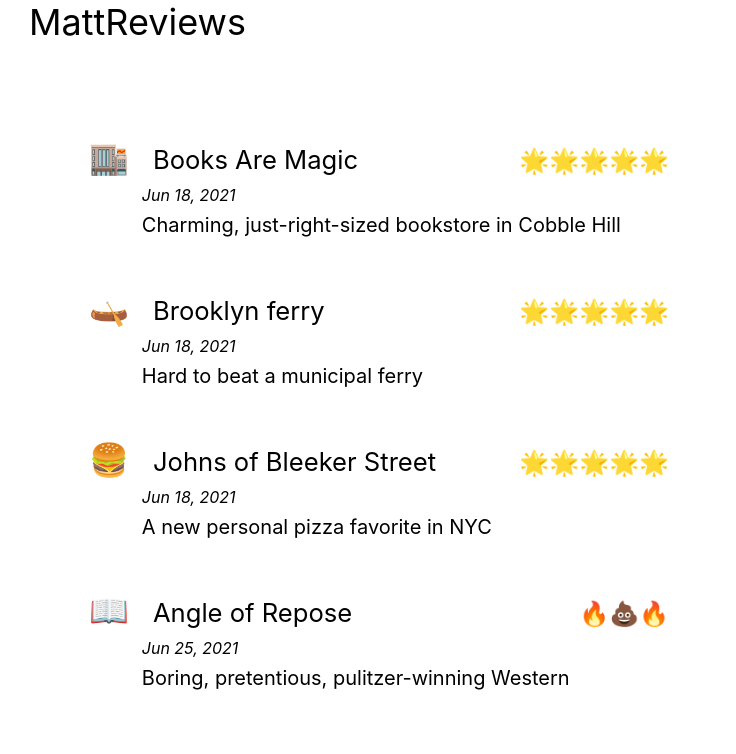
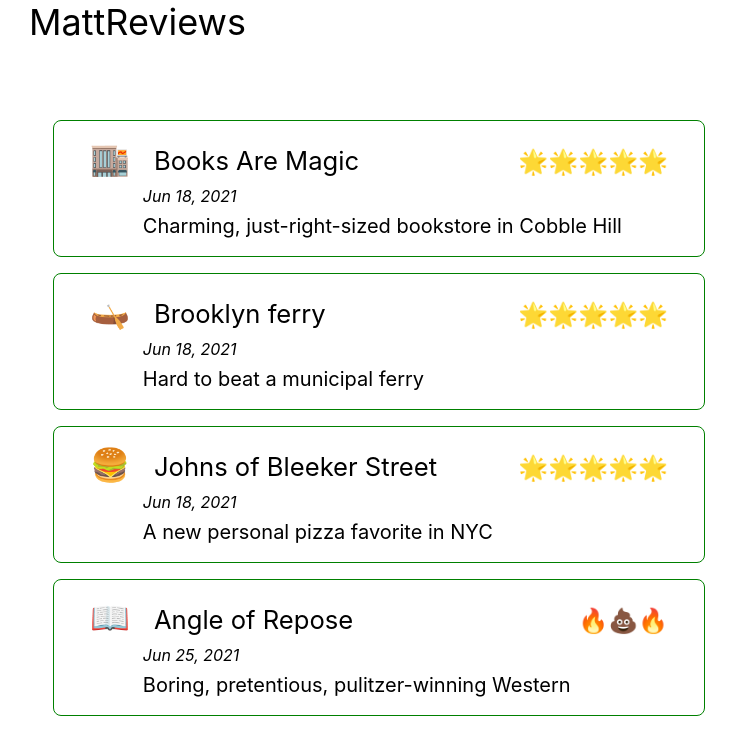
Before and after one commit to seinwave/mattseidholz, a Next.js app: page /reviews in a window 1280 px wide. Shown: the top 754 px of the page, without its empty margins (261-997 px from the left). Built offline with nearby package versions, Linux system fonts and the light colour scheme.

Commit message:
Get queries CONSTANT-ified; add 'tooltips' to categories

```diff
--- a/_content/reviews/2021-06-19-brooklyn-ferry.md
+++ b/_content/reviews/2021-06-19-brooklyn-ferry.md
@@ -3,7 +3,7 @@
 author: matt
 title: Brooklyn ferry
 creator: MTA
-type: Experience
+type: experience
 published: 2021-06-18
 human_published: Jun 18, 2021
 rating: 5
--- a/_content/reviews/2021-06-20-johns-pizza.md
+++ b/_content/reviews/2021-06-20-johns-pizza.md
@@ -3,7 +3,7 @@
 author: matt
 title: Johns of Bleeker Street
 creator: MTA
-type: Restaurant
+type: restaurant
 published: 2021-06-18
 human_published: Jun 18, 2021
 rating: 5
--- a/pages/reviews.js
+++ b/pages/reviews.js
@@ -3,19 +3,13 @@
 import styled from "styled-components";
 import { ServerStyleSheet } from "styled-components";
 import { Helmet } from "react-helmet";
-import { COLORS, FONTSIZES, RATINGS, EMOJIS } from "../styles/CONSTANTS";
-
-/*---
-layout: post
-author: matt
-title: Johns of Bleeker Street
-creator: MTA
-type: Restaurant
-published: 2021-06-18
-human_published: Jun 18, 2021
-rating: 5
-summary: A new personal pizza favorite in NYC
---- */
+import {
+  COLORS,
+  FONTSIZES,
+  RATINGS,
+  EMOJIS,
+  QUERIES,
+} from "../styles/CONSTANTS";
 
 export default function Index({ reviews, ssrStyles }) {
   const data = React.useMemo(() => reviews.map((review) => review.frontmatter));
@@ -34,7 +28,14 @@
                 <Review data={review}>
                   <ReviewTopRow>
                     <TitleTuple>
-                      <Category>{EMOJIS[review.type.toLowerCase()]}</Category>
+                      <Category
+                        title={
+                          review.type.charAt(0).toUpperCase() +
+                          review.type.slice(1)
+                        }
+                      >
+                        {EMOJIS[review.type.toLowerCase()]}
+                      </Category>
                       <ReviewTitle>{review.title}</ReviewTitle>
                     </TitleTuple>
 
@@ -70,6 +71,17 @@
   };
 }
 
+/*export const BREAKPOINTS = {
+  tabletMin: 550,
+  laptopMin: 1100,
+  desktopMin: 1500,
+};
+export const QUERIES = {
+  tabletAndUp: `(max-width: ${BREAKPOINTS.tabletMax / 16}rem)`,
+  laptopAndUp: `(max-width: ${BREAKPOINTS.laptopMax / 16}rem)`,
+  desktopAndUp: `(max-width: ${BREAKPOINTS.desktopMax / 16}rem)`,
+}; */
+
 const Wrapper = styled.div`
   box-sizing: border-box;
   width: 800px;
@@ -78,6 +90,9 @@
   display: flex;
   flex-direction: row;
   justify-content: center;
+  @media ${QUERIES.tablet} {
+    width: revert;
+  }
 `;
 
 const BlogWrapper = styled.div`
@@ -101,10 +116,14 @@
   border-collapse: collapse;
   border-radius: 8px;
   width: 700px;
+  @media ${QUERIES.tablet} {
+    width: revert;
+  }
 `;
 
 const Review = styled.div`
   border-radius: 8px;
+  border: solid 1px green;
   padding: 18px 36px;
   margin: 16px;
   display: flex;
@@ -115,8 +134,13 @@
     text-decoration: none;
     cursor: pointer;
   }
-  @media (max-width: 500px) {
+  @media ${QUERIES.tablet} {
+    border: solid 1px blue;
+  }
+
+  @media ${QUERIES.phone} {
     margin: 36px 4px;
+    border: solid 1px red;
   }
 `;
 
@@ -124,9 +148,7 @@
   display: flex;
   flex-direction: row;
   align-items: baseline;
-  @media (max-width: 500px) {
-    flex-direction: column;
-    gap: 5px;
+  @media ${QUERIES.phone} {
     font-size: 2.2rem;
   }
 `;
@@ -136,7 +158,7 @@
   flex-direction: row;
   align-items: baseline;
 
-  @media (max-width: 500px) {
+  @media ${QUERIES.phone} {
     display: flex;
     flex-direction: row;
   }
@@ -160,6 +182,9 @@
   @media (max-width: 500px) {
     margin-left: revert;
     font-size: 2.2rem;
+  }
+  @media ${QUERIES.tablet} {
+    margin-left: revert;
   }
 `;
 
--- a/styles/constants.js
+++ b/styles/constants.js
@@ -9,6 +9,17 @@
   },
   primary: "hsl(340deg, 65%, 47%)",
   secondary: "hsl(240deg, 60%, 63%)",
+};
+
+export const BREAKPOINTS = {
+  phoneMax: 550,
+  tabletMax: 1100,
+  laptopMax: 1500,
+};
+export const QUERIES = {
+  phone: `(max-width: ${BREAKPOINTS.phoneMax / 16}rem)`,
+  tablet: `(max-width: ${BREAKPOINTS.tabletMax / 16}rem)`,
+  laptop: `(max-width: ${BREAKPOINTS.laptopMax / 16}rem)`,
 };
 
 export const FONTSIZES = {
```
Also changed, not shown: pages/blog.js (+7 -1 lines).
